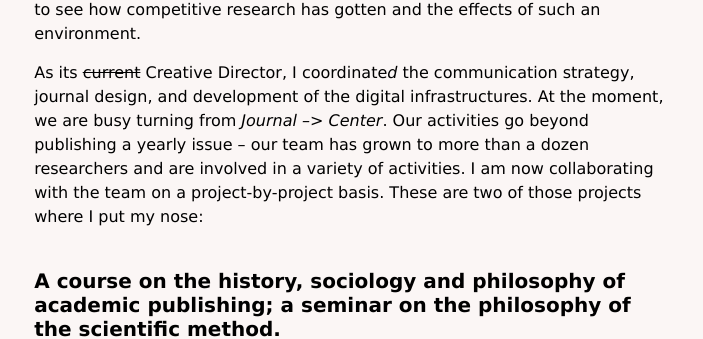
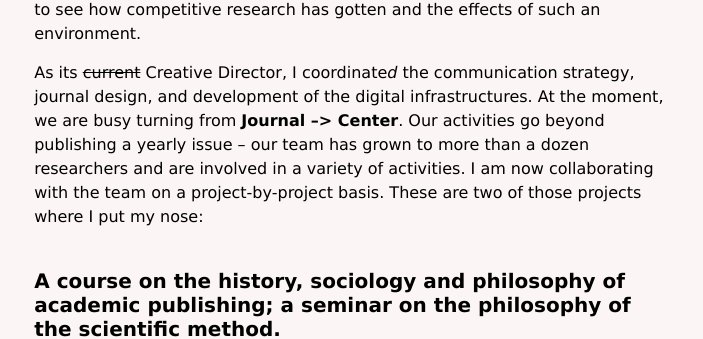
Before and after one commit to oliviodare/oliviodare.com, a Jekyll site: the page built from projects.md, in a window 1280 px wide. Shown: the part 1239-1578 px from the top of the page, without its empty margins (145-848 px from the left). Built offline with Jekyll 4.4.1, drawn with Linux system fonts in a browser that asks for light colours.

```diff
--- a/projects.md
+++ b/projects.md
@@ -16,7 +16,7 @@ I am using a (not very refined) Zettelkasten method to take notes, making my not
 ## Journal (and Center) of Trial and Error
 I am involved, curious, sceptical, and hopeful (?) about the movement of Open Science, motivated especially by its possibility to exert fertile political change. In the context of the Dutch OS scene –which is big– I got enthusiastic enough to start and develop with other madmen the <a href="https://www.jtrialerror.com/" target="_blank">*Journal of Trial and Error*</a>. JOTE, for short, is a project that explores how far can collectives push for transparency - and its limits, its drawbacks, and its necessary successes. We wanted to change the way academics think of success and failure, but we didn't want simply to sell a story of failure as a precondition of success. We wanted people to see how competitive research has gotten and the effects of such an environment.
 
-As its ~~current~~ Creative Director, I coordinate*d* the communication strategy, journal design, and development of the digital infrastructures. At the moment, we are busy turning from *Journal --> Center*. Our activities go beyond publishing a yearly issue – our team has grown to more than a dozen researchers and are involved in a variety of activities. I am now collaborating with the team on a project-by-project basis. These are two of those projects where I put my nose:
+As its ~~current~~ Creative Director, I coordinate*d* the communication strategy, journal design, and development of the digital infrastructures. At the moment, we are busy turning from **Journal --> Center**. Our activities go beyond publishing a yearly issue – our team has grown to more than a dozen researchers and are involved in a variety of activities. I am now collaborating with the team on a project-by-project basis. These are two of those projects where I put my nose:
 
 ### A course on the history, sociology and philosophy of academic publishing; a seminar on the philosophy of the scientific method.
 Together with colleagues of the Journal/Center of Trial and Error, we will give a master course (5 ECTS) to the students of the Research Master in History and Philosophy of Science at Utrecht University. We will dive into the origins of peer-review, academic societies, open science, commercial publishing, funding, and metrics. I am in charge of the week where we'll dive into the myth and origins of peer review.
```
